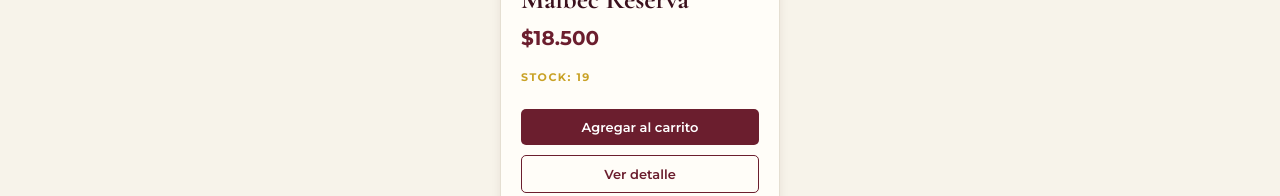
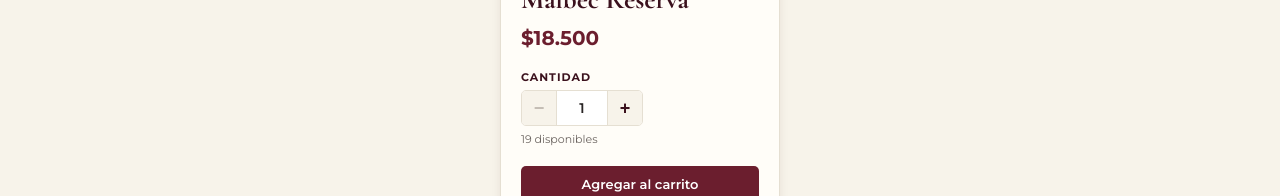
Before and after one commit to nlllopiz/MiProyectoFinal, a React (Vite) app: page / in a window 1280 px wide. Shown: the part 684-880 px from the top of the page. Built offline with nearby package versions, Linux system fonts and the light colour scheme.

Commit message:
selector de cantidades

```diff
--- /dev/null
+++ b/src/componentes/Productos/SelectorCantidad/SelectorCantidad.jsx
@@ -0,0 +1,76 @@
+import { useState } from "react";
+
+import styles from "./SelectorCantidad.module.css";
+
+function SelectorCantidad({ id, stock }) {
+    const [cantidad, setCantidad] = useState(1);
+
+    if (stock <= 0) {
+        return <p className={styles.sinStock}>Sin stock</p>;
+    }
+
+    const disminuir = () => {
+        setCantidad((actual) => Math.max(1, actual - 1));
+    };
+
+    const aumentar = () => {
+        setCantidad((actual) => Math.min(stock, actual + 1));
+    };
+
+    const manejarCambio = (evento) => {
+        const valor = Number(evento.target.value);
+
+        if (Number.isNaN(valor)) {
+            return;
+        }
+
+        setCantidad(Math.min(Math.max(1, valor), stock));
+    };
+
+    return (
+        <div className={styles.selector}>
+
+            <label htmlFor={`cantidad-${id}`}>
+                Cantidad
+            </label>
+
+            <div className={styles.controles}>
+
+                <button
+                    type="button"
+                    onClick={disminuir}
+                    disabled={cantidad <= 1}
+                    aria-label="Disminuir cantidad"
+                >
+                    −
+                </button>
+
+                <input
+                    id={`cantidad-${id}`}
+                    type="number"
+                    min="1"
+                    max={stock}
+                    value={cantidad}
+                    onChange={manejarCambio}
+                />
+
+                <button
+                    type="button"
+                    onClick={aumentar}
+                    disabled={cantidad >= stock}
+                    aria-label="Aumentar cantidad"
+                >
+                    +
+                </button>
+
+            </div>
+
+            <span className={styles.disponible}>
+                {stock} disponibles
+            </span>
+
+        </div>
+    );
+}
+
+export default SelectorCantidad;
--- /dev/null
+++ b/src/componentes/Productos/SelectorCantidad/SelectorCantidad.module.css
@@ -0,0 +1,103 @@
+.selector {
+    display: flex;
+    flex-direction: column;
+    align-items: flex-start;
+    gap: 6px;
+
+    margin-bottom: 20px;
+}
+
+.selector label {
+    color: var(--color-bordo-oscuro);
+
+    font-size: 11px;
+    font-weight: 700;
+
+    letter-spacing: 1px;
+
+    text-transform: uppercase;
+}
+
+.controles {
+    display: flex;
+    align-items: center;
+
+    overflow: hidden;
+
+    background-color: white;
+
+    border: 1px solid #e5dfd2;
+    border-radius: 5px;
+}
+
+.controles button {
+    width: 34px;
+    height: 34px;
+
+    background-color: var(--color-fondo);
+    color: var(--color-bordo-oscuro);
+
+    border: none;
+
+    font-size: 18px;
+    font-weight: 600;
+
+    cursor: pointer;
+}
+
+.controles button:hover:not(:disabled) {
+    background-color: var(--color-dorado);
+}
+
+.controles button:disabled {
+    color: #c4bdb4;
+
+    cursor: not-allowed;
+}
+
+.controles input {
+    width: 52px;
+    height: 34px;
+
+    border: none;
+    border-left: 1px solid #e5dfd2;
+    border-right: 1px solid #e5dfd2;
+
+    color: var(--color-texto);
+
+    font-family: var(--fuente-texto);
+    font-size: 14px;
+    font-weight: 600;
+
+    text-align: center;
+
+    appearance: textfield;
+    -moz-appearance: textfield;
+}
+
+.controles input::-webkit-outer-spin-button,
+.controles input::-webkit-inner-spin-button {
+    margin: 0;
+
+    -webkit-appearance: none;
+}
+
+.controles input:focus {
+    outline: 2px solid var(--color-dorado);
+    outline-offset: -2px;
+}
+
+.disponible {
+    color: var(--color-texto-secundario);
+
+    font-size: 11px;
+}
+
+.sinStock {
+    margin-bottom: 20px;
+
+    color: var(--color-bordo);
+
+    font-size: 13px;
+    font-weight: 600;
+}
--- a/src/componentes/Productos/TarjetaProducto/TarjetaProducto.jsx
+++ b/src/componentes/Productos/TarjetaProducto/TarjetaProducto.jsx
@@ -1,4 +1,6 @@
 import { Link } from "react-router-dom";
+
+import SelectorCantidad from "../SelectorCantidad/SelectorCantidad";
 
 import styles from "./TarjetaProducto.module.css";
 
@@ -22,9 +24,7 @@ function TarjetaProducto({ id, imagen, nombre, precio, stock }) {
           ${precio.toLocaleString("es-AR")}
         </p>
 
-        <p className={styles.stock}>
-          Stock: {stock}
-        </p>
+        <SelectorCantidad id={id} stock={stock} />
 
         <button className={styles.boton}>
           Agregar al carrito
--- a/src/paginas/ProductoDetalle/ProductoDetalle.jsx
+++ b/src/paginas/ProductoDetalle/ProductoDetalle.jsx
@@ -1,5 +1,7 @@
 import { useEffect, useState } from "react";
 import { Link, useParams } from "react-router-dom";
+
+import SelectorCantidad from "../../componentes/Productos/SelectorCantidad/SelectorCantidad";
 
 import styles from "./ProductoDetalle.module.css";
 
@@ -144,6 +146,11 @@ function ProductoDetalle() {
                         </li>
                     </ul>
 
+                    <SelectorCantidad
+                        id={producto.id}
+                        stock={producto.stock}
+                    />
+
                     <button type="button" className={styles.botonCarrito}>
                         Agregar al carrito
                     </button>
```
